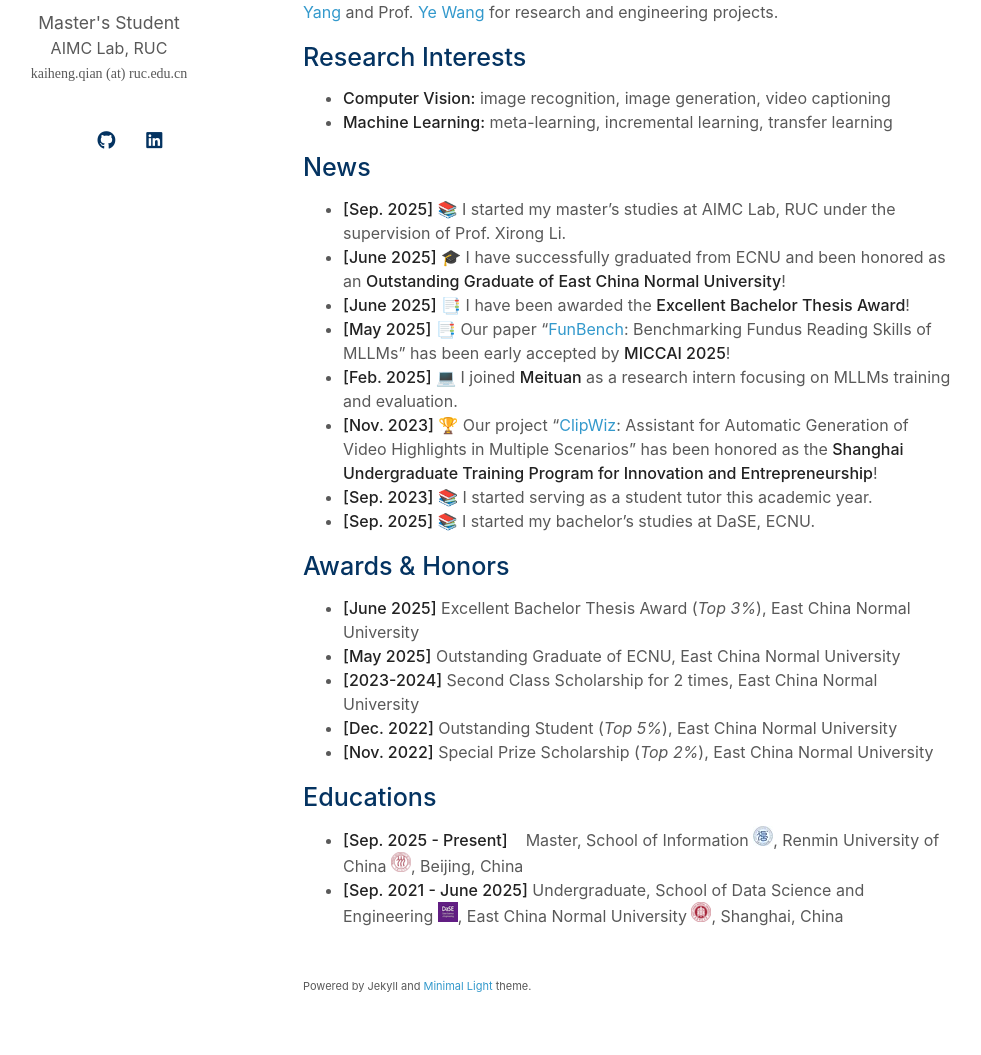
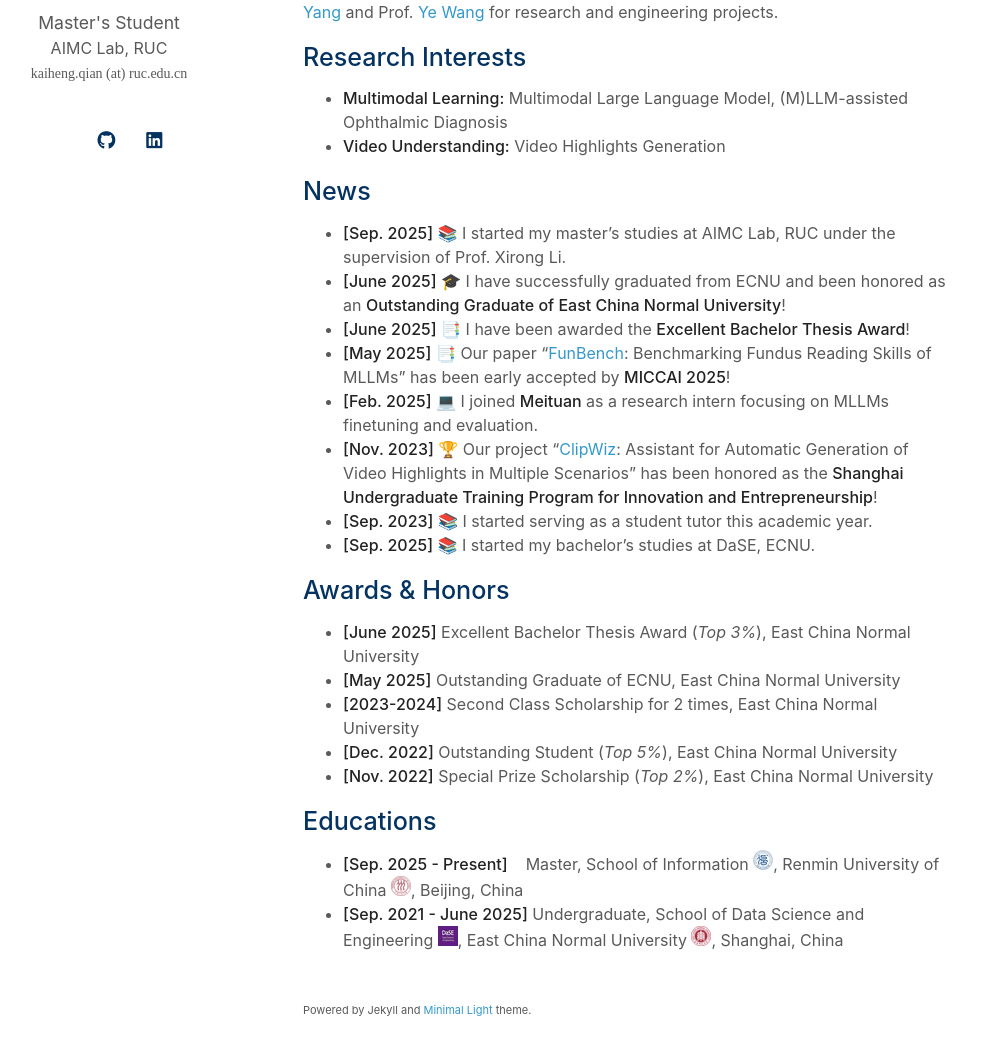
Before and after one commit to KaihengQian/KaihengQian.github.io, a Jekyll site: the page built from index.md, in a window 1280 px wide and 1377 px high. Shown: the part 287-1342 px from the top of the window, without its empty margins (167-1148 px from the left). Built offline with Jekyll 4.4.1, drawn with Linux system fonts in a browser that asks for light colours; a style sheet for code colours, icons or effects is not loaded; our own code applies the rules of GitHub Pages for plain Markdown files.

Commit message:
Update index.md

```diff
--- a/index.md
+++ b/index.md
@@ -8,8 +8,8 @@ I am currently a Master's student (from fall, 2025) at the [School of Informatio
 
 ## Research Interests
 
-- **Computer Vision:** image recognition, image generation, video captioning
-- **Machine Learning:** meta-learning, incremental learning, transfer learning
+- **Multimodal Learning:** Multimodal Large Language Model, (M)LLM-assisted Ophthalmic Diagnosis
+- **Video Understanding:** Video Highlights Generation
 
 ## News
 
@@ -17,7 +17,7 @@ I am currently a Master's student (from fall, 2025) at the [School of Informatio
 - **[June 2025]** 🎓 I have successfully graduated from ECNU and been honored as an **Outstanding Graduate of East China Normal University**!
 - **[June 2025]** 📑 I have been awarded the **Excellent Bachelor Thesis Award**!
 - **[May 2025]** 📑 Our paper "[FunBench](https://arxiv.org/abs/2503.00901): Benchmarking Fundus Reading Skills of MLLMs" has been early accepted by **MICCAI 2025**!
-- **[Feb. 2025]** 💻 I joined **Meituan** as a research intern focusing on MLLMs training and evaluation.
+- **[Feb. 2025]** 💻 I joined **Meituan** as a research intern focusing on MLLMs finetuning and evaluation.
 - **[Nov. 2023]** 🏆 Our project "[ClipWiz](https://github.com/KaihengQian/ClipWiz): Assistant for Automatic Generation of Video Highlights in Multiple Scenarios" has been honored as the **Shanghai Undergraduate Training Program for Innovation and Entrepreneurship**!
 - **[Sep. 2023]** 📚 I started serving as a student tutor this academic year.
 - **[Sep. 2025]** 📚 I started my bachelor's studies at DaSE, ECNU.
```
